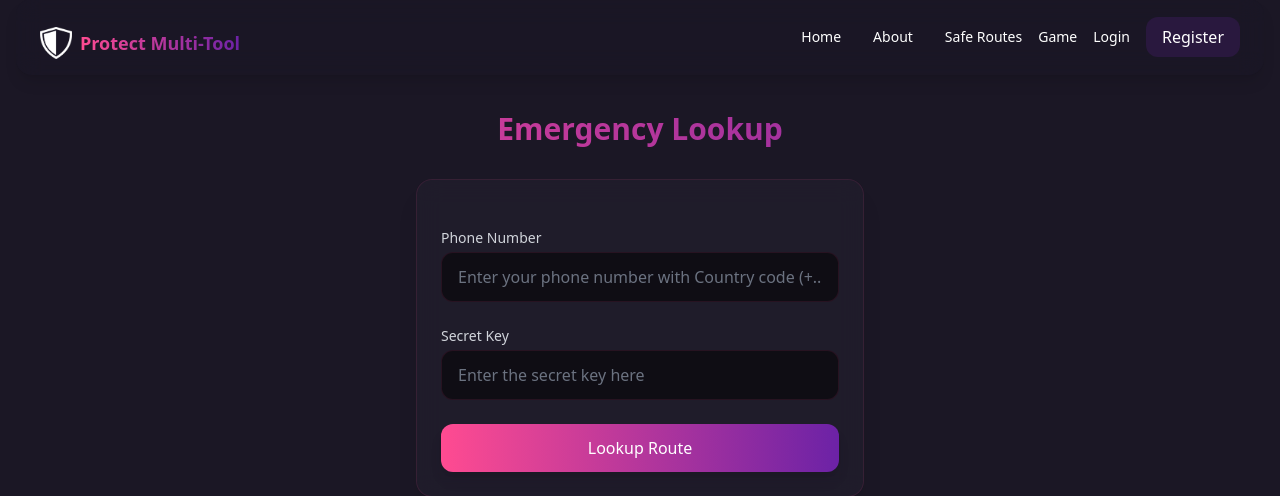
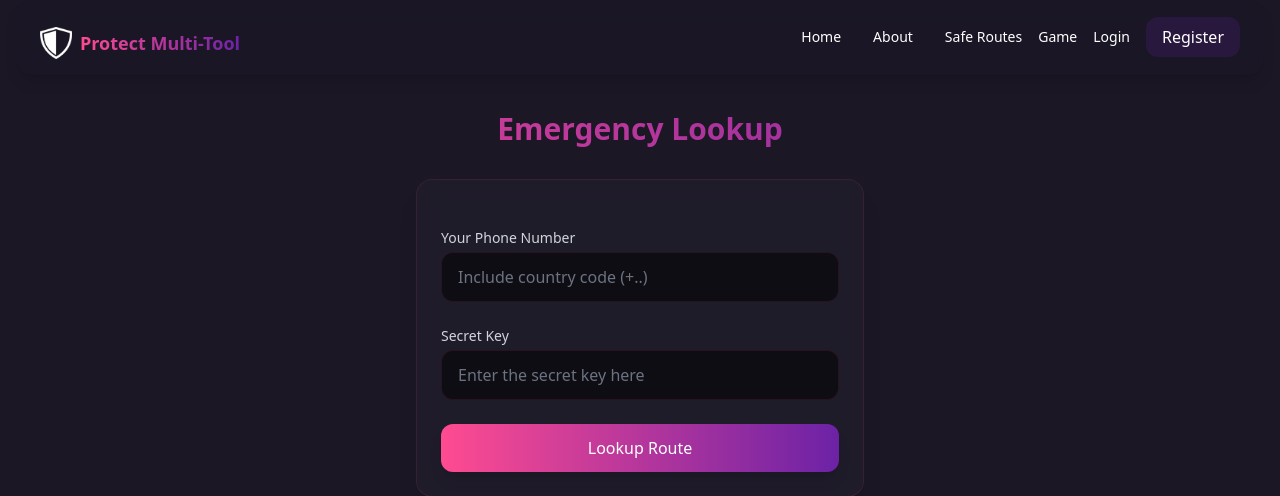
Before and after one commit to 3disturbed/Protect_Multitool, a Django app: page /cases/ in a window 1280 px wide. Shown: the part 49-545 px from the top of the page. Run offline with Django 5.2, Linux system fonts and the light colour scheme; some libraries are stand-ins or nearby versions.

Commit message:
Country code inclusion required on cases

```diff
--- a/cases/templates/cases/case_home.html
+++ b/cases/templates/cases/case_home.html
@@ -15,8 +15,8 @@
             {% csrf_token %}
             <!-- Phone Number -->
              <div>
-                <label for="phone" class="block text-sm font-medium text-gray-300 mb-1">Phone Number</label>
-                <input type="text" id="phone" name="phone" placeholder="Enter your phone number with Country code (+..)" required
+                <label for="phone" class="block text-sm font-medium text-gray-300 mb-1">Your Phone Number</label>
+                <input type="text" id="phone" name="phone" placeholder="Include country code (+..)" required pattern="^\+\d{1,15}$"
                     class="appearance-none block w-full px-4 py-3 rounded-xl bg-neutral-dark border border-accent/10 focus:border-accent focus:outline-none focus:ring-1 focus:ring-accent placeholder-gray-500 text-white2">
             </div>
 
```
